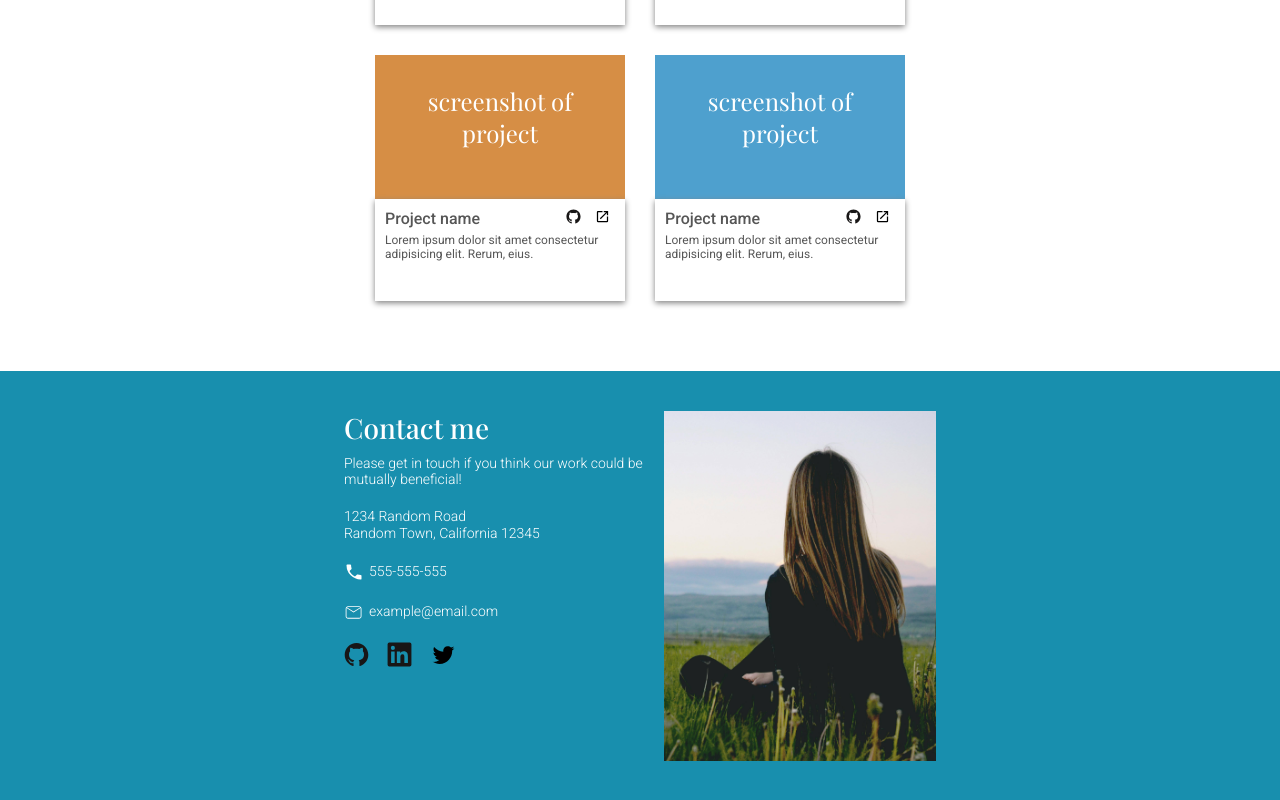
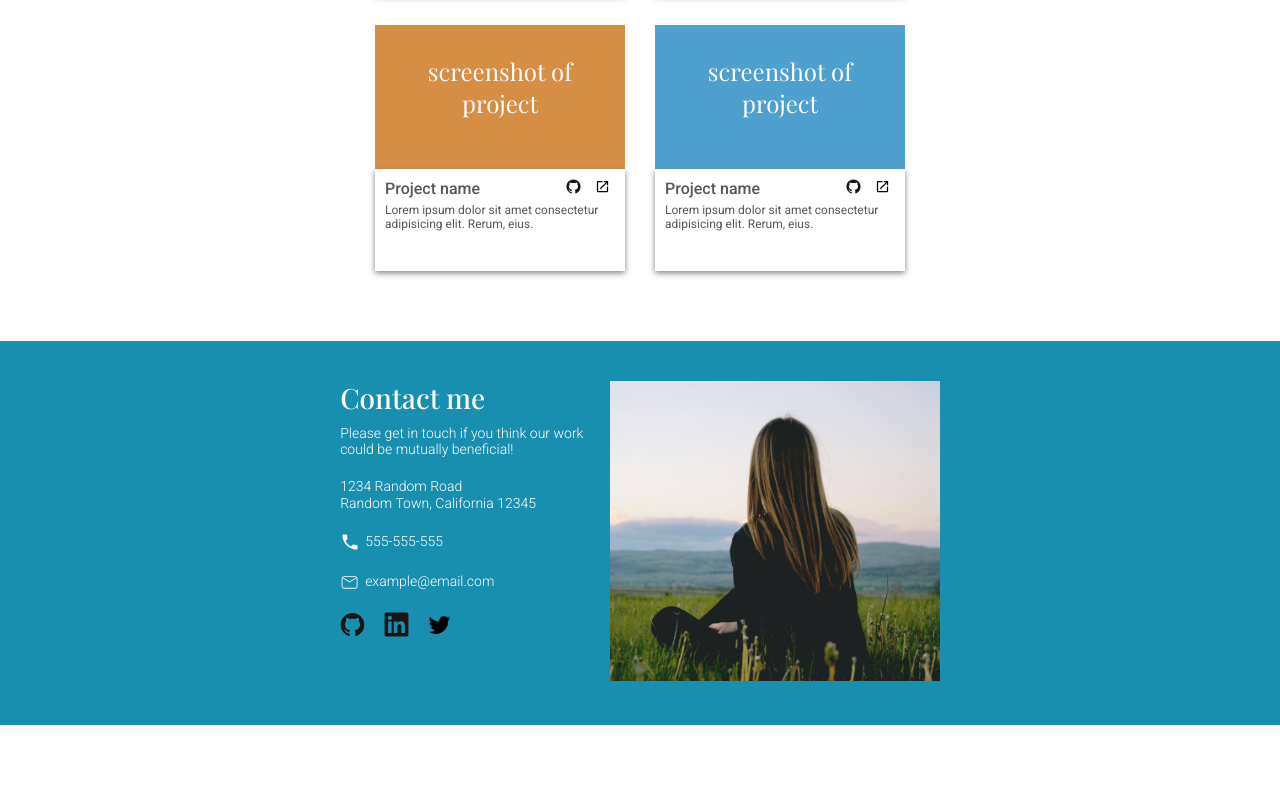
Before and after one commit to adubasava/homepage, a plain HTML site: page index.html in a window 1280 px wide. Shown: the part 1208-2008 px from the top of the page. After the commit the page ends 1933 px from the top, so only its background shows below. Drawn offline with nearby package versions, Linux system fonts and the light colour scheme; a web font is replaced by a local one.

Commit message:
Finish tablet version

```diff
--- a/index.html
+++ b/index.html
@@ -191,7 +191,7 @@
             </div>
         </div>
         <picture>
-            <source media="(max-width: 1599px)" srcset="./img/pexels-juresiric-691919r.jpg" />
+            <source media="(max-width: 1599px)" srcset="./img/pexels-juresiric-691919r2.jpg" />
             <img src="./img/pexels-juresiric-691919.jpg" alt="nother profile picture" />
         </picture>
     </div>
--- a/style.css
+++ b/style.css
@@ -193,7 +193,7 @@ h4 {
     }
 
     .image-container img, picture img {
-        max-height: 350px;
+        max-height: 300px;
     }
 
     .name {
@@ -226,6 +226,11 @@ h4 {
 
     .contact-text {
         font-size: 14px;
+        max-width: 250px;
+    }
+
+    picture img {
+        object-fit: contain;
     }
 
 }
@@ -283,6 +288,7 @@ h4 {
         align-items: center;
     }
 
+
     .contact-text h1:nth-child(1) {
         text-align: center;
     }
```
Also changed, not shown: img/pexels-juresiric-691919r2.jpg (added).
